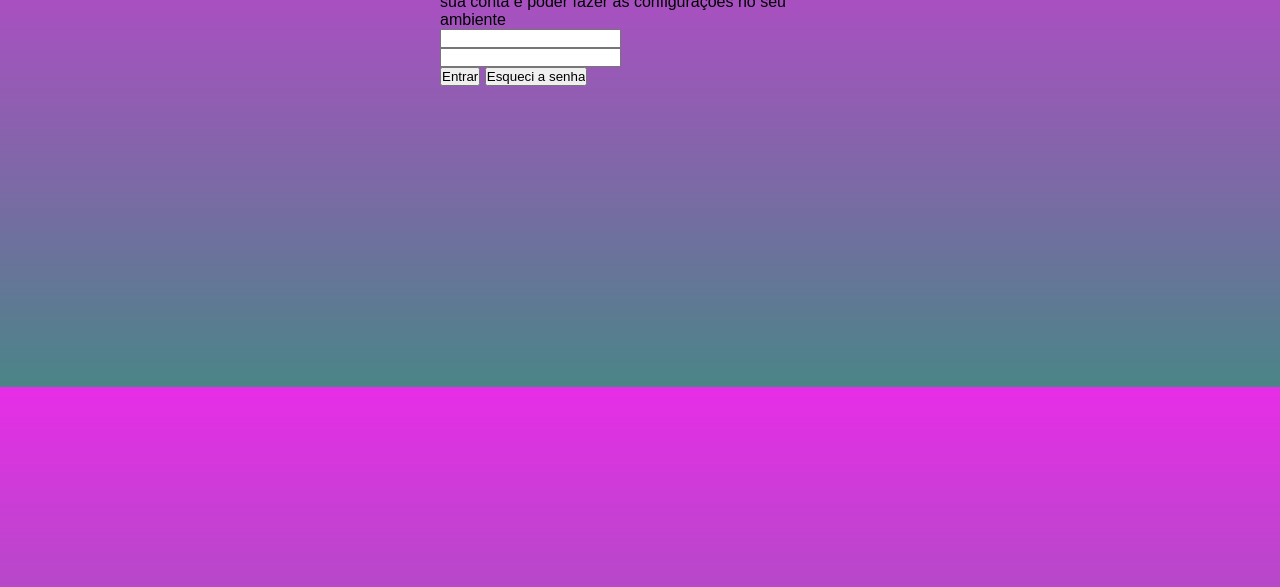
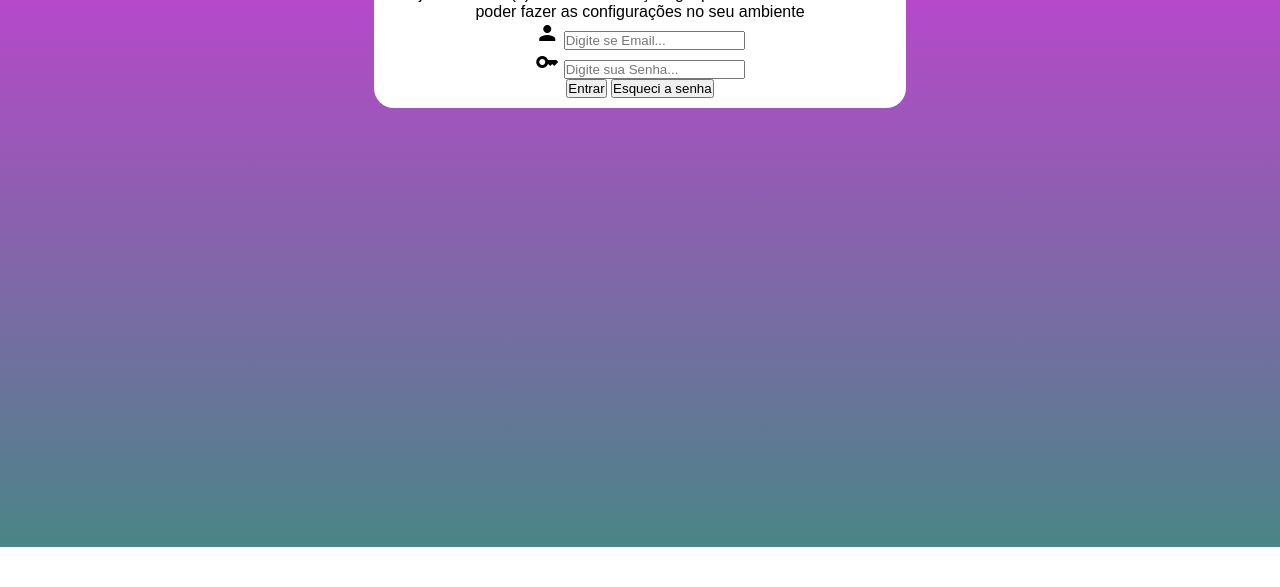
Before and after one commit to rlcarval38/projetologin, a plain HTML site: page index.html in a window 1280 px wide. Shown: the part 253-840 px from the top of the page. After the commit the page ends 800 px from the top, so only its background shows below. Drawn offline with Linux system fonts and the light colour scheme.

Commit message:
atualizado caracteristica

```diff
--- a/index.html
+++ b/index.html
@@ -5,6 +5,7 @@
     <meta http-equiv="X-UA-Compatible" content="IE=edge">
     <meta name="viewport" content="width=device-width, initial-scale=1.0">
     <link rel="stylesheet" href="styles/style.css">
+    <link href="https://fonts.googleapis.com/icon?family=Material+Icons"rel="stylesheet">
     <title>Login</title>
 </head>
 <body>
@@ -18,10 +19,12 @@
                 <p>Seja bem-vindo(a) novamente. Faça login para acessar sua conta e poder fazer as configurações no seu ambiente</p>
                 <form action="login.php" method="post">
                     <label for="iemail">
-                        <input type="email" name="email" id="iemail">
+                        <i id="key" class="material-icons">person</i>
+                        <input type="email" name="email" id="iemail" placeholder="Digite se Email...">
                     </label> <br>
                     <label for="isenha">
-                        <input type="password" name="senha" id="isenha">
+                        <i id="key" class="material-icons">key</i>
+                        <input type="password" name="senha" id="isenha" placeholder="Digite sua Senha...">
                     </label><br>
                         <input type="submit" value="Entrar">
                         <input type="reset" value="Esqueci a senha">
--- a/styles/style.css
+++ b/styles/style.css
@@ -8,6 +8,7 @@ LILAS:#5F4A87
 :root{
 
     /*Cores Principais*/
+    --cor00: white;
     --cor01: #e72de7;
     --cor02: #4a8587;
 }
@@ -19,11 +20,22 @@ LILAS:#5F4A87
 }
 body{
     background-image: linear-gradient( to bottom , var(--cor01), var(--cor02));
+    background-repeat: no-repeat;
+    height: 100vh;
+
 }
-#login{
+#imagem{
+    background-image: url(../image/fundo-login.jpg);
+    width: 50vw;
+}
+#formulario{
     position: relative;
     top: 25vh;
     margin: auto;
-    width: 50vh;
-    height: 50vw;
+    width: 40%;
+    height: 50%;
+    background-color: var(--cor00);
+    padding: 10px;
+    text-align: center;
+    border-radius: 20px;
 }
```
